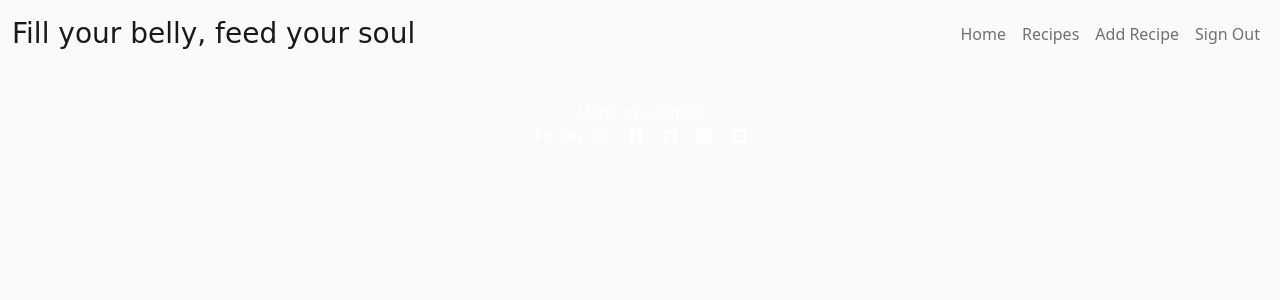
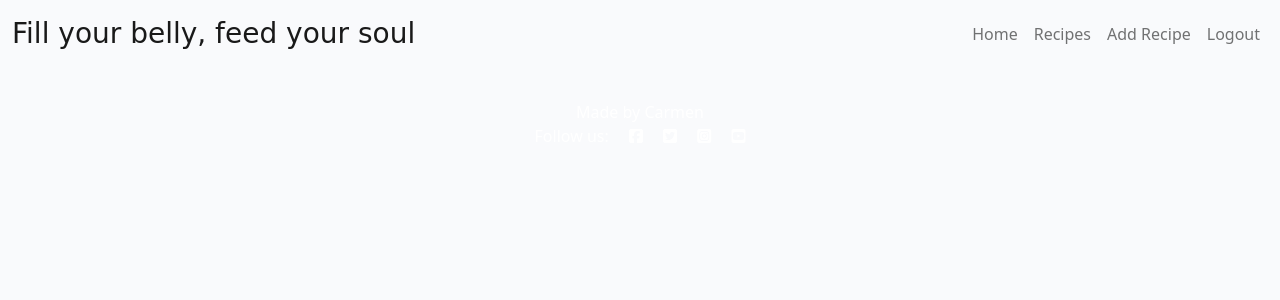
Before and after one commit to CarmenCantudo/recipes, a Django app: page / in a window 1280 px wide. Shown: the top 300 px of the page. Run offline with Django 3.2, Linux system fonts and the light colour scheme; the visitor is signed in with stand-in values (Sample User, id 1); data that the repository does not hold is empty; some libraries are stand-ins or nearby versions; some web fonts are replaced.

Commit message:
Add sign up, login and logout urls

```diff
--- a/templates/base.html
+++ b/templates/base.html
@@ -44,11 +44,11 @@
             <!-- Navbar links for authenticated users -->
             {% if user.is_authenticated %}
             <a class="nav-link" href="#">Add Recipe</a>
-            <a class="nav-link" href="#">Sign Out</a>
+            <a class="nav-link" href="{% url 'account_logout' %}">Logout</a>
             {% else %}
             <!-- Navbar links for all users -->
-            <a class="nav-link" href="#">Sign Up</a>
-            <a class="nav-link" href="#">Login</a>
+            <a class="nav-link" href="{% url 'account_signup' %}">Sign Up</a>
+            <a class="nav-link" href="{% url 'account_login' %}">Login</a>
             <a class="nav-link" href="#"><i class="fa-solid fa-magnifying-glass"></i></a>
             {% endif %}
           </div>
```
